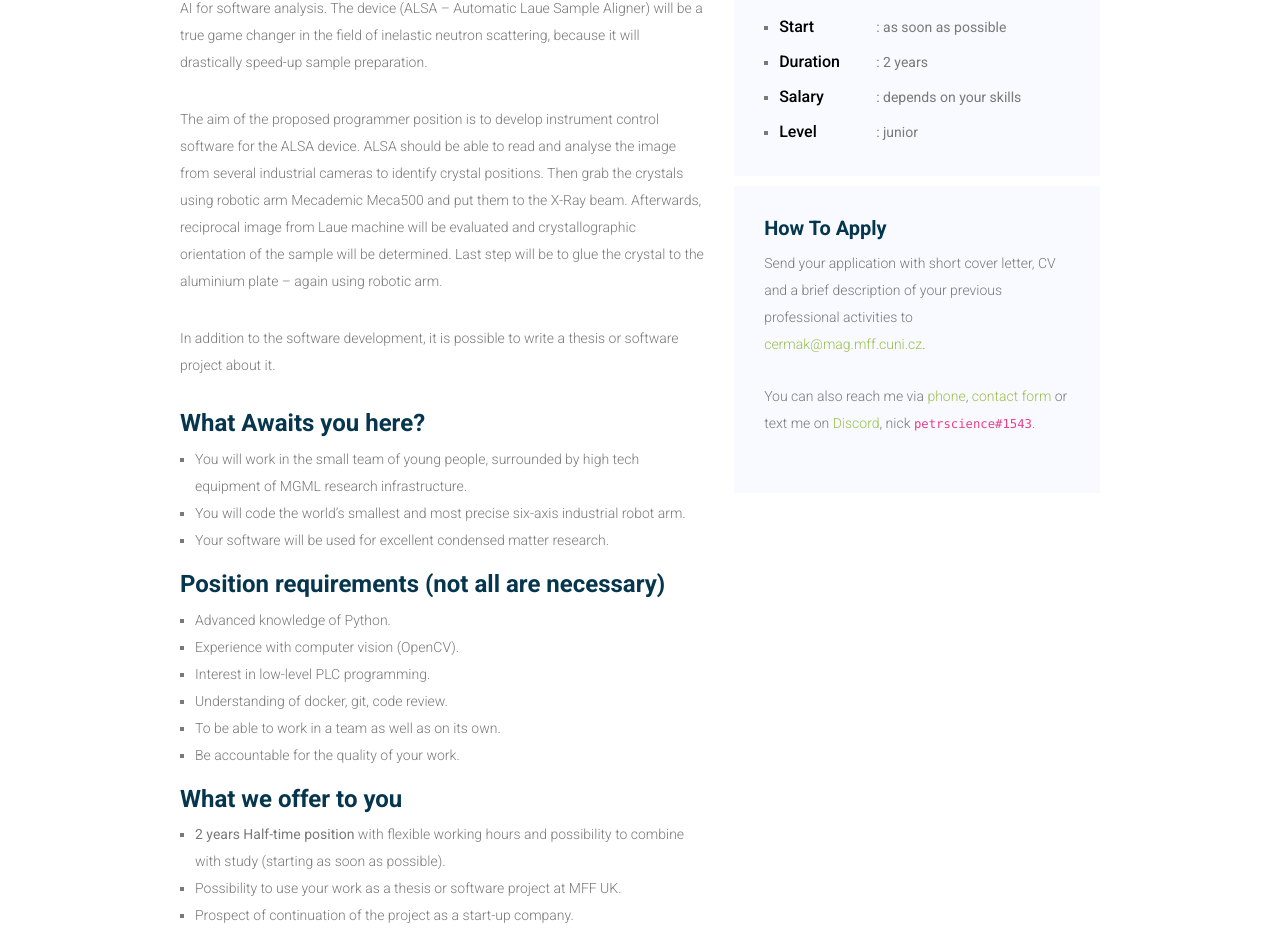
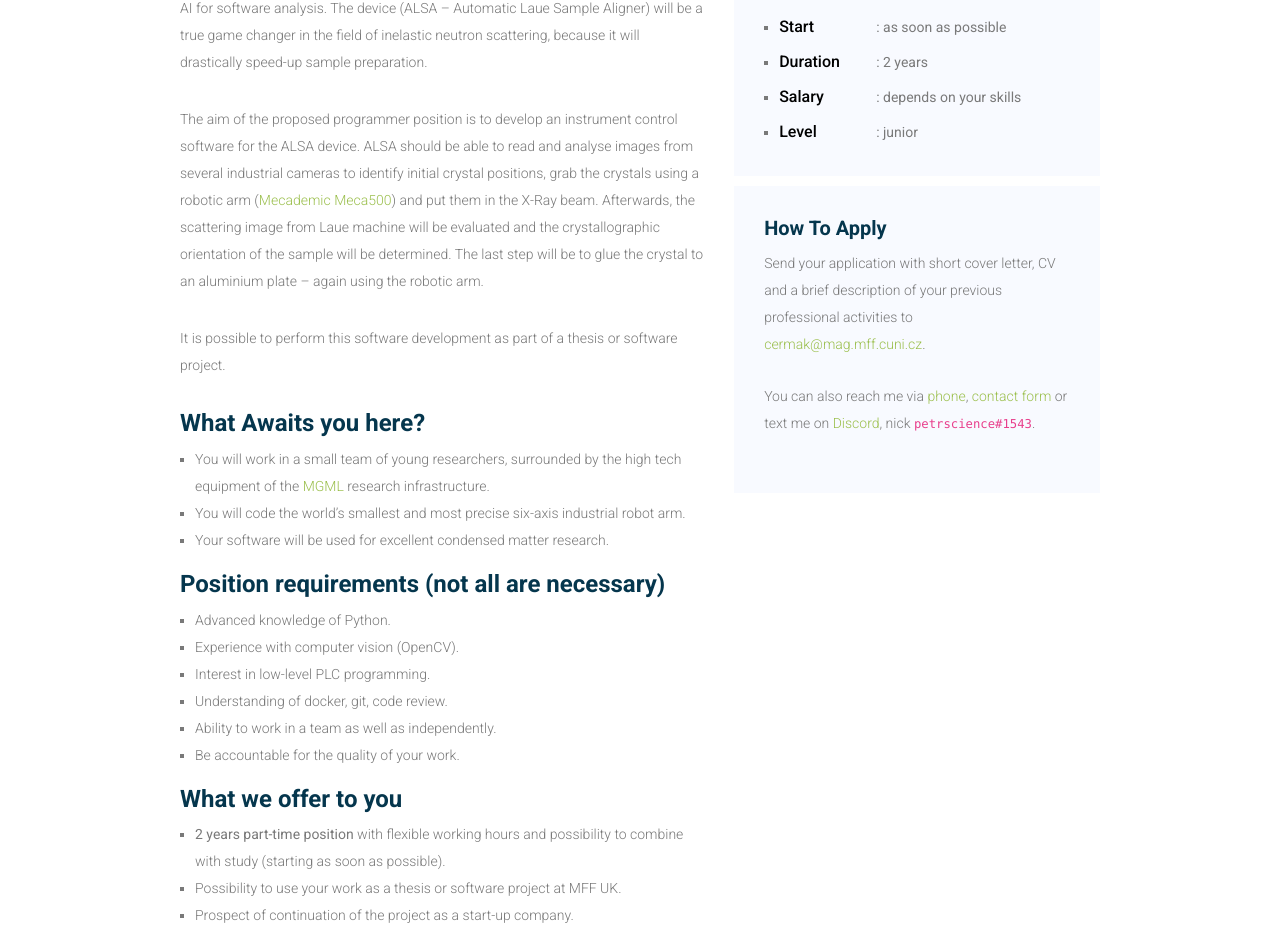
Before and after one commit to mambagrant/webpage, a Jekyll site: the page built from computervision.md, in a window 1280 px wide. Shown: the part 670-1601 px from the top of the page. Built offline with Jekyll 4.4.1, drawn with Linux system fonts in a browser that asks for light colours.

Commit message:
Fixing grammar, thanks to @jjochum87 ❤️

```diff
--- a/computervision.md
+++ b/computervision.md
@@ -10,13 +10,13 @@ info: |
 ---
 We live in a world, where computers can automatically recognize people on camera in real time. Artificial intelligence can drive cars or predict complex statistical problems. But to co-align hundreds of crystals, you need several students working for several months. We will fully automatize the co-alignment process by using a state-of-the-art X-Ray Laue diffractometer, robotized manipulators, real-time camera recognition and AI for software analysis. The device (ALSA – Automatic Laue Sample Aligner) will be a true game changer in the field of inelastic neutron scattering, because it will drastically speed-up sample preparation.
 
-The aim of the proposed programmer position is to develop instrument control software for the ALSA device. ALSA should be able to read and analyse the image from several industrial cameras to identify crystal positions. Then grab the crystals using robotic arm Mecademic Meca500 and put them to the X-Ray beam. Afterwards, reciprocal image from Laue machine will be evaluated and crystallographic orientation of the sample will be determined. Last step will be to glue the crystal to the aluminium plate – again using robotic arm.
+The aim of the proposed programmer position is to develop an instrument control software for the ALSA device. ALSA should be able to read and analyse images from several industrial cameras to identify initial crystal positions, grab the crystals using a robotic arm ([Mecademic Meca500](https://www.mecademic.com/en/meca500-robot-arm)) and put them in the X-Ray beam. Afterwards, the scattering image from Laue machine will be evaluated and the crystallographic orientation of the sample will be determined. The last step will be to glue the crystal to an aluminium plate – again using the robotic arm.
 
-In addition to the software development, it is possible to write a thesis or software project about it.
+It is possible to perform this software development as part of a thesis or software project.
 
 ### What Awaits you here?
 
-- You will work in the small team of young people, surrounded by high tech equipment of MGML research infrastructure.
+- You will work in a small team of young researchers, surrounded by the high tech equipment of the [MGML](https://mgml.eu/) research infrastructure.
 - You will code the world’s smallest and most precise six-axis industrial robot arm.
 - Your software will be used for excellent condensed matter research.
 {: .mb-3}
@@ -27,12 +27,12 @@ In addition to the software development, it is possible to write a thesis or sof
  - Experience with computer vision (OpenCV).
  - Interest in low-level PLC programming.
  - Understanding of docker, git, code review.
- - To be able to work in a team as well as on its own.
+ - Ability to work in a team as well as independently.
  - Be accountable for the quality of your work.
 {: .mb-3}
 
 ### What we offer to you
 
- - **2 years Half-time position** with flexible working hours and possibility to combine with study (starting as soon as possible).
+ - **2 years part-time position** with flexible working hours and possibility to combine with study (starting as soon as possible).
  - Possibility to use your work as a thesis or software project at MFF UK.
  - Prospect of continuation of the project as a start-up company.
```
